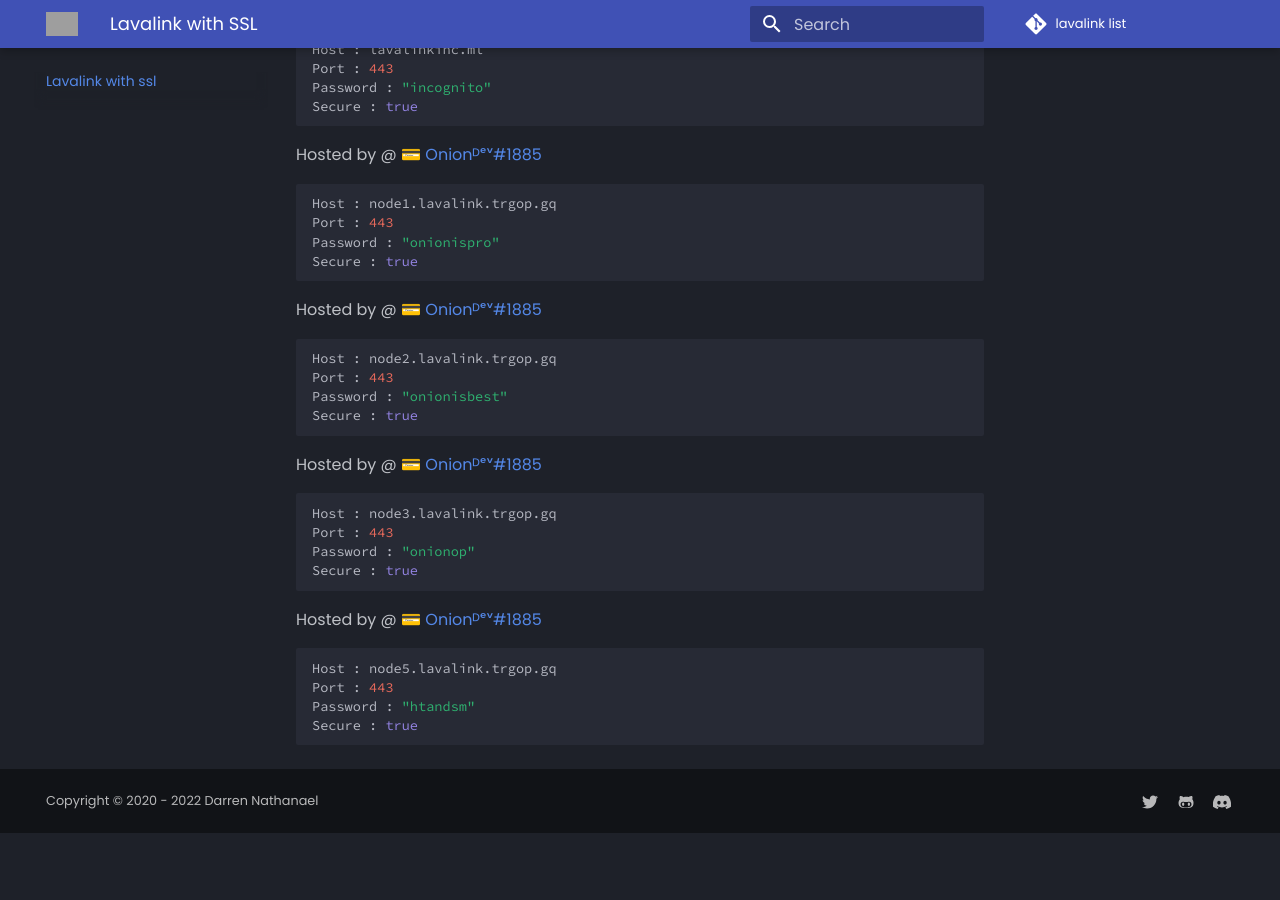
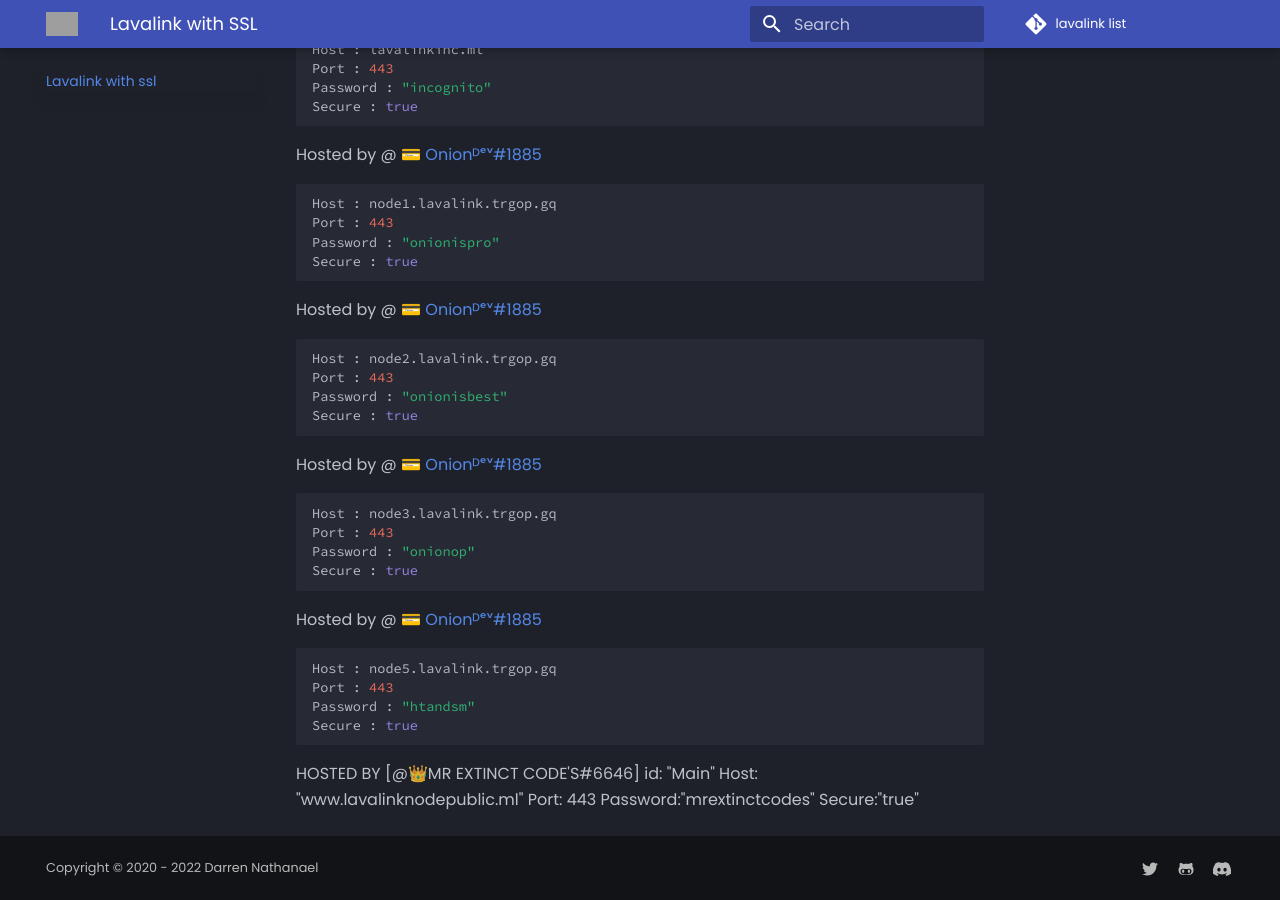
Before and after one commit to DarrenOfficial/lavalink-list, an MkDocs documentation site: the page built from docs/SSL/lavalink-with-ssl.md, in a window 1280 px wide and 900 px high, scrolled down 1323 px. Built offline with MkDocs 1.6.1 and Material for MkDocs 9.7.7, drawn with Linux system fonts in a browser that asks for light colours; comment, search, counter and statistics services are not loaded; before the commit the page ends 2156 px from its top, so only the background shows below that; grey boxes are pictures that could not be loaded.

Commit message:
Added itzExtinct7 Lavalink server

````diff
--- a/docs/SSL/lavalink-with-ssl.md
+++ b/docs/SSL/lavalink-with-ssl.md
@@ -91,3 +91,9 @@ Port : 443
 Password : "htandsm"
 Secure : true
 ```
+HOSTED BY [@👑MR EXTINCT CODE'S#6646]
+id: "Main"
+Host: "www.lavalinknodepublic.ml"
+Port: 443
+Password:"mrextinctcodes"
+Secure:"true"
````
